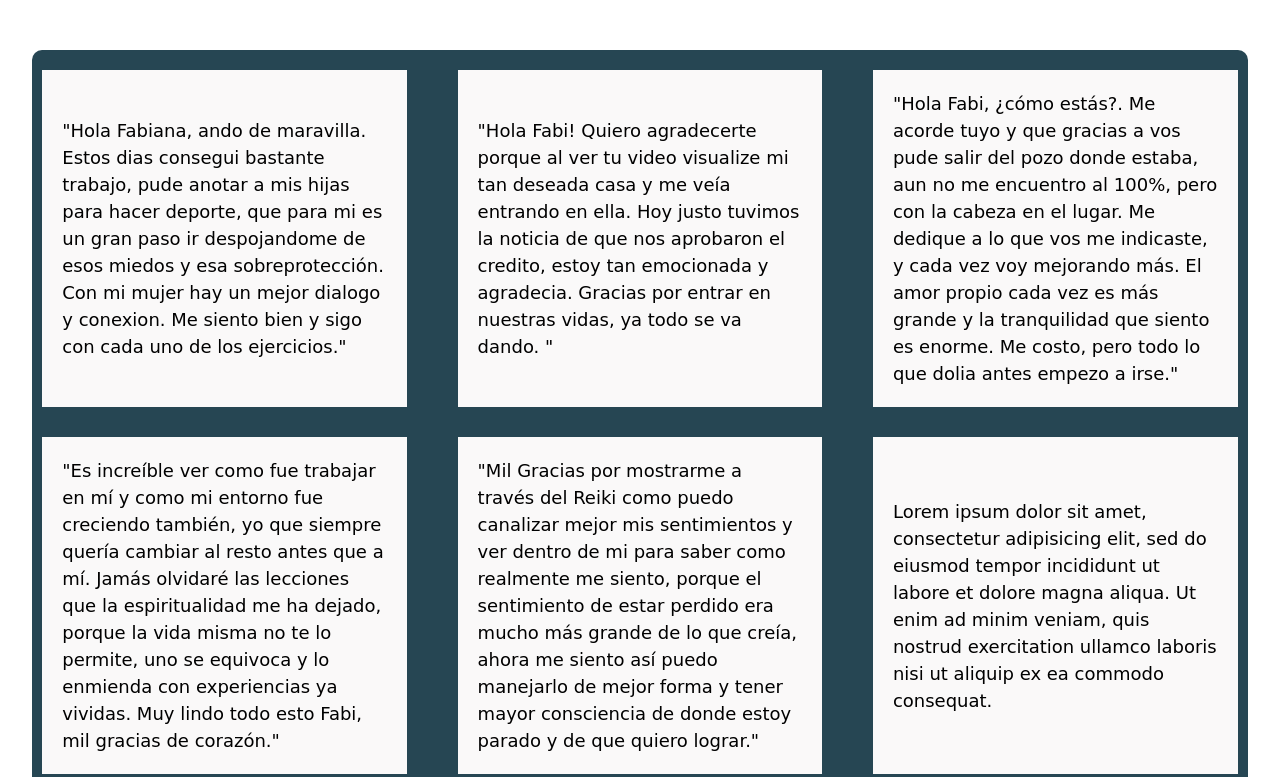
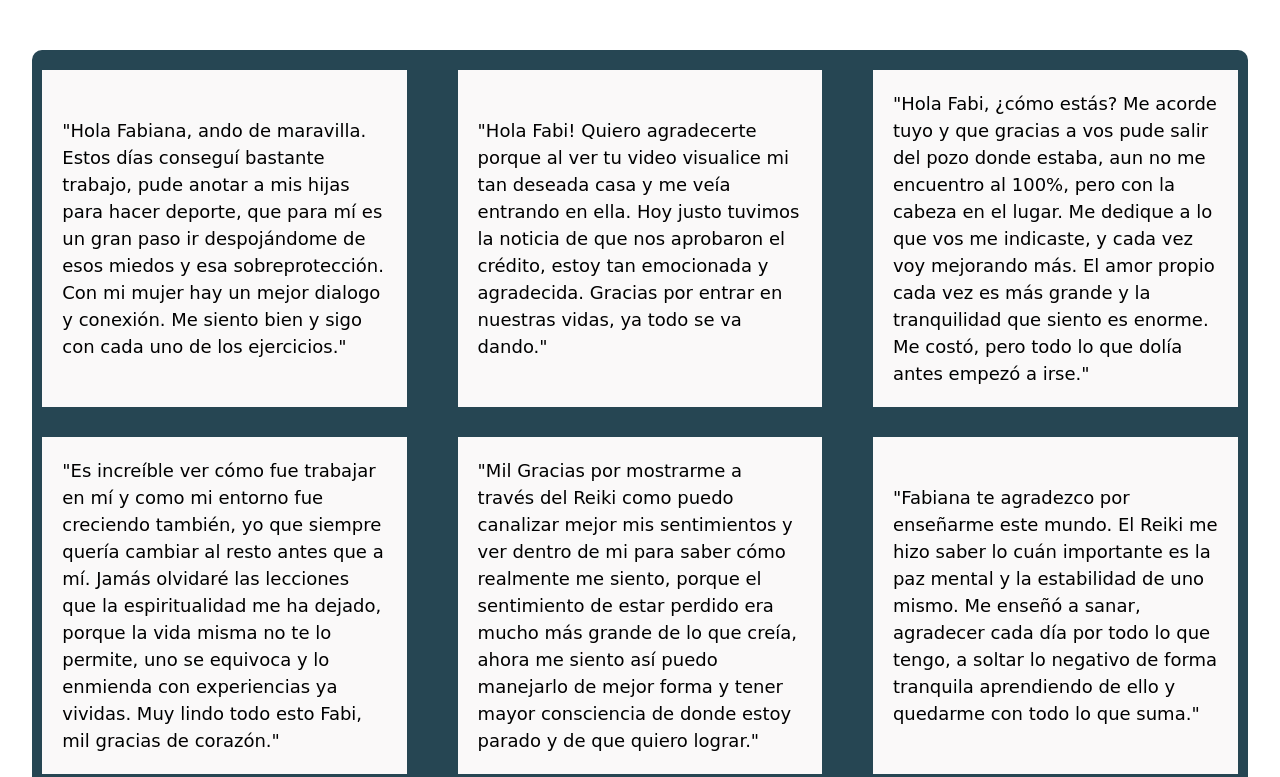
Before and after one commit to uspaz/CoderHouse, a website: page public/preguntas.html in a window 1280 px wide. Shown: the part 810-1587 px from the top of the page. Drawn offline with nearby package versions, Linux system fonts and the light colour scheme; a web font is replaced by a local one.

Commit message:
Versión 1.0.0

```diff
--- a/public/preguntas.html
+++ b/public/preguntas.html
@@ -105,22 +105,22 @@
       <!-- Contenido secundario -->
       <aside class="aside__container">
         <div class="aside__item">
-          <p>"Hola Fabiana, ando de maravilla. Estos dias consegui bastante trabajo, pude anotar a mis hijas para hacer deporte, que para mi es un gran paso ir despojandome de esos miedos y esa sobreprotección. Con mi mujer hay un mejor dialogo y conexion. Me siento bien y sigo con cada uno de los ejercicios."</p>
+          <p>"Hola Fabiana, ando de maravilla. Estos días conseguí bastante trabajo, pude anotar a mis hijas para hacer deporte, que para mí es un gran paso ir despojándome de esos miedos y esa sobreprotección. Con mi mujer hay un mejor dialogo y conexión. Me siento bien y sigo con cada uno de los ejercicios."</p>
         </div>
         <div class="aside__item">
-          <p>"Hola Fabi! Quiero agradecerte porque al ver tu video visualize mi tan deseada casa y me veía entrando en ella. Hoy justo tuvimos la noticia de que nos aprobaron el credito, estoy tan emocionada y agradecia. Gracias por entrar en nuestras vidas, ya todo se va dando. "</p>
+          <p>"Hola Fabi! Quiero agradecerte porque al ver tu video visualice mi tan deseada casa y me veía entrando en ella. Hoy justo tuvimos la noticia de que nos aprobaron el crédito, estoy tan emocionada y agradecida. Gracias por entrar en nuestras vidas, ya todo se va dando."</p>
         </div>
         <div class="aside__item">
-          <p>"Hola Fabi, ¿cómo estás?. Me acorde tuyo y que gracias a vos pude salir del pozo donde estaba, aun no me encuentro al 100%, pero con la cabeza en el lugar. Me dedique a lo que vos me indicaste, y cada vez voy mejorando más. El amor propio cada vez es más grande y la tranquilidad que siento  es enorme. Me costo, pero todo lo que dolia antes empezo a irse."</p>
+          <p>"Hola Fabi, ¿cómo estás? Me acorde tuyo y que gracias a vos pude salir del pozo donde estaba, aun no me encuentro al 100%, pero con la cabeza en el lugar. Me dedique a lo que vos me indicaste, y cada vez voy mejorando más. El amor propio cada vez es más grande y la tranquilidad que siento es enorme. Me costó, pero todo lo que dolía antes empezó a irse."</p>
         </div>
         <div class="aside__item">
-          <p>"Es increíble ver como fue trabajar en mí y como mi entorno fue creciendo también, yo que siempre quería cambiar al resto antes que a mí. Jamás olvidaré las lecciones que la espiritualidad me ha dejado, porque la vida misma no te lo permite, uno se equivoca y lo enmienda con experiencias ya vividas. Muy lindo todo esto Fabi, mil gracias de corazón."</p>
+          <p>"Es increíble ver cómo fue trabajar en mí y como mi entorno fue creciendo también, yo que siempre quería cambiar al resto antes que a mí. Jamás olvidaré las lecciones que la espiritualidad me ha dejado, porque la vida misma no te lo permite, uno se equivoca y lo enmienda con experiencias ya vividas. Muy lindo todo esto Fabi, mil gracias de corazón."</p>
         </div>
         <div class="aside__item">
-          <p>"Mil Gracias por mostrarme a través del Reiki como puedo canalizar mejor mis sentimientos y ver dentro de mi para saber como realmente me siento, porque el sentimiento de estar perdido era mucho más grande de lo que creía, ahora me siento así puedo manejarlo de mejor forma y tener mayor consciencia de donde estoy parado y de que quiero lograr."</p>
+          <p>"Mil Gracias por mostrarme a través del Reiki como puedo canalizar mejor mis sentimientos y ver dentro de mi para saber cómo realmente me siento, porque el sentimiento de estar perdido era mucho más grande de lo que creía, ahora me siento así puedo manejarlo de mejor forma y tener mayor consciencia de donde estoy parado y de que quiero lograr."</p>
         </div>
         <div class="aside__item">
-          <p>Lorem ipsum dolor sit amet, consectetur adipisicing elit, sed do eiusmod tempor incididunt ut labore et dolore magna aliqua. Ut enim ad minim veniam, quis nostrud exercitation ullamco laboris nisi ut aliquip ex ea commodo consequat.</p>
+          <p>"Fabiana te agradezco por enseñarme este mundo. El Reiki me hizo saber lo cuán importante es la paz mental y la estabilidad de uno mismo. Me enseñó a sanar, agradecer cada día por todo lo que tengo, a soltar lo negativo de forma tranquila aprendiendo de ello y quedarme con todo lo que suma."</p>
         </div>
       </aside>
     </section>
```
